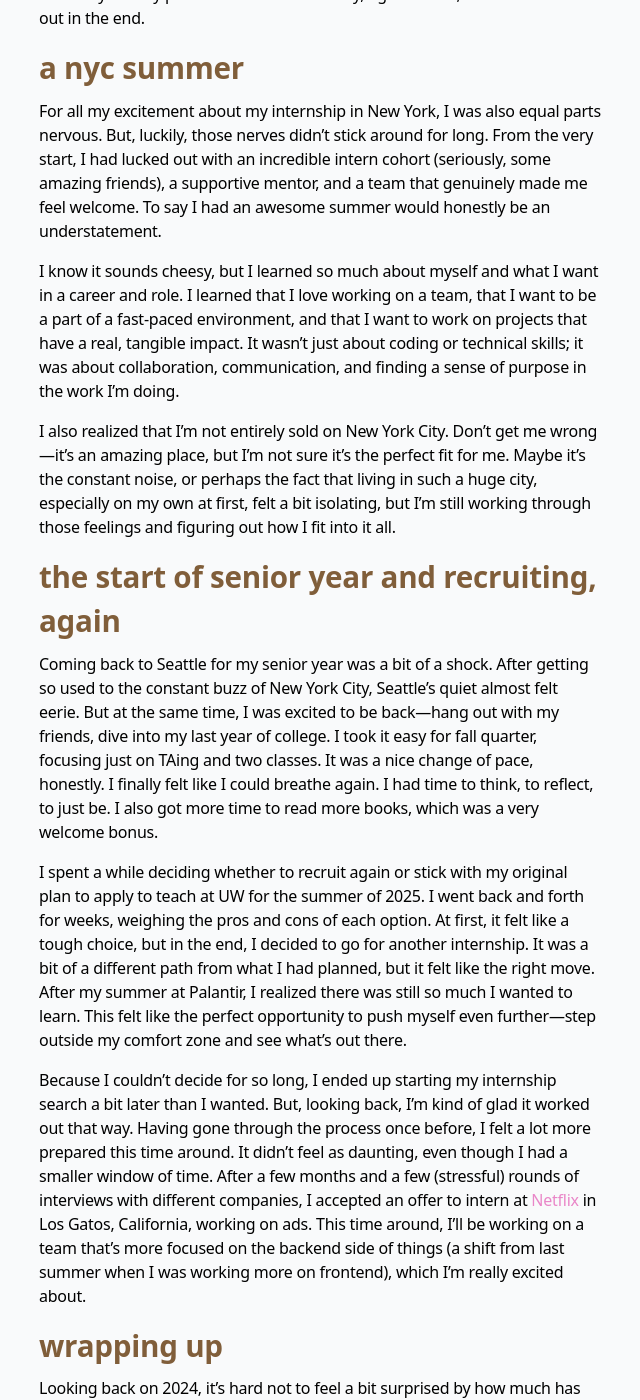
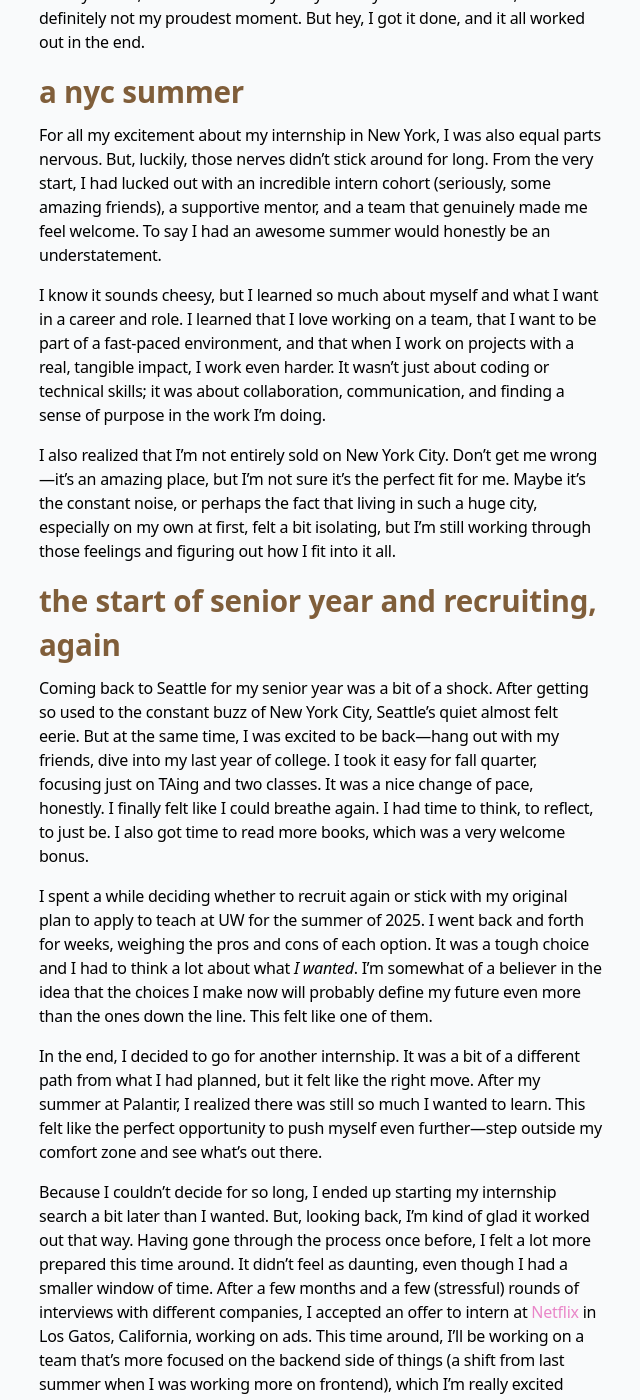
Before and after one commit to jjasminechii/jachi, a Jekyll site: the page built from _posts/2025-01-01-thoughts-2024.md, in a window 1280 px wide and 1400 px high, scrolled down 1587 px. Shown: the whole window, without its empty margins (333-973 px from the left). Built offline with Jekyll 4.4.1, drawn with Linux system fonts in a browser that asks for light colours; nearby versions of some CDN libraries; some of the changed text lies outside the part shown.

Commit message:
finalizing 2024

```diff
--- a/_posts/2025-01-01-thoughts-2024.md
+++ b/_posts/2025-01-01-thoughts-2024.md
@@ -11,10 +11,10 @@
 I’m not going to dive into what TAing has meant to me in this post—those words would probably
 take up this post and then some—but I’ll save that for a separate post.
 
-To understand 2024 for me, I’ve got to reflect a bit on the second half of 2023. That summer and fall,
-I was deep in prep mode for recruiting season. I spent weeks studying for technical interviews,
-putting in the hours, and pushing myself hard. By the end of October, it all paid off—I landed
-an offer to work at [Palantir](https://www.palantir.com/) in New York City. I was pretty excited
+To understand 2024 for me, I’ve got to reflect a bit on the second half of 2023. That summer and early fall,
+I was deep in prep mode for recruiting season. I spent weeks studying for technical interviews and
+pouring nearly all of my extra time into my resume and projects. By the end of October, it all paid off—I
+landed an offer to work at [Palantir](https://www.palantir.com/) in New York City. I was pretty excited
 to say the least. It was my first internship, and I’ve always wanted to live in NYC.
 
 But at the same time, I was TAing that fall quarter, which I was thoroughly enjoying (as I always do),
@@ -38,8 +38,8 @@
 Towards the end of the winter quarter, I started to feel the burnout creeping in.
 Unfortunately (or fortunately, I’m not sure which), I’m pretty good at ignoring
 how these things make me feel and just pushing through. So, I did. By the skin of my
-teeth, I made it through the quarter. But it wasn’t pretty. I probably wouldn't do it
-again if I had the chance.
+teeth, I made it through the quarter. But it wasn’t pretty. I’ll just leave it at this:
+I probably wouldn’t do it again if I had the chance.
 
 ## grad school, maybe?
 Since my second year, I’ve been thinking about grad school—specifically, the
@@ -60,10 +60,10 @@
 summer would honestly be an understatement.
 
 I know it sounds cheesy, but I learned so much about myself and what I want in a career
-and role. I learned that I love working on a team, that I want to be a part of a fast-paced environment,
-and that I want to work on projects that have a real, tangible impact. It wasn’t just about
-coding or technical skills; it was about collaboration, communication, and finding a sense
-of purpose in the work I’m doing.
+and role. I learned that I love working on a team, that I want to be part of a fast-paced
+environment, and that when I work on projects with a real, tangible impact, I work even harder.
+It wasn’t just about coding or technical skills; it was about collaboration, communication,
+and finding a sense of purpose in the work I’m doing.
 
 I also realized that I’m not entirely sold on New York City. Don’t get me wrong—it’s an
 amazing place, but I’m not sure it’s the perfect fit for me.
@@ -77,15 +77,18 @@
 I was excited to be back—hang out with my friends, dive into my last year of college.
 I took it easy for fall quarter, focusing just on TAing and two classes. It was a nice
 change of pace, honestly. I finally felt like I could breathe again. I had time to think,
-to reflect, to just be. I also got more time to read more books, which was a very welcome bonus.
+to reflect, to just be. I also got time to read more books, which was a very welcome bonus.
 
 I spent a while deciding whether to recruit again or stick with my original plan to apply
 to teach at UW for the summer of 2025. I went back and forth for weeks, weighing the pros
-and cons of each option. At first, it felt like a tough choice, but in the end, I decided to
-go for another internship. It was a bit of a different path from what I had planned, but it felt like
-the right move. After my summer at Palantir, I realized there was still so much I wanted to
-learn. This felt like the perfect opportunity to push myself even further—step outside
-my comfort zone and see what’s out there.
+and cons of each option. It was a tough choice and I had to think a lot about what *I wanted*.
+I’m somewhat of a believer in the idea that the choices I make now will probably define
+my future even more than the ones down the line. This felt like one of them.
+
+In the end, I decided to go for another internship. It was a bit of a different path from what
+I had planned, but it felt like the right move. After my summer at Palantir, I realized
+there was still so much I wanted to learn. This felt like the perfect opportunity to
+push myself even further—step outside my comfort zone and see what’s out there.
 
 Because I couldn’t decide for so long, I ended up starting my internship search a bit later
 than I wanted. But, looking back, I’m kind of glad it worked out that way. Having gone
```
Also changed, not shown: other parts of _posts/2025-01-01-thoughts-2024.md (+1 -1 lines).
